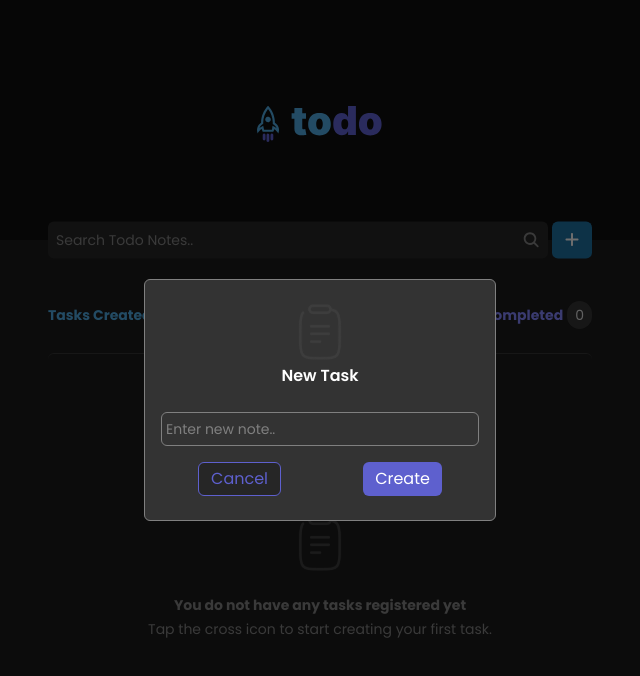
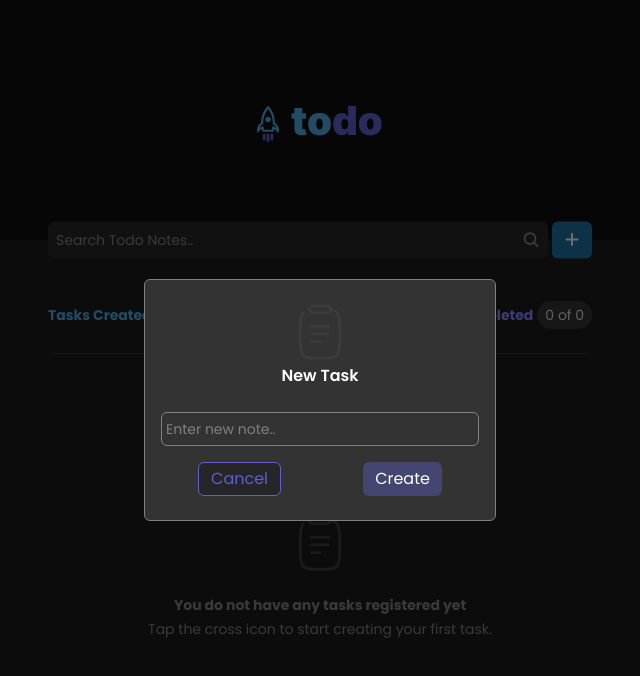
Before and after one commit to sleek-ennju/typetodolist, a React (Vite) app: page / in a window 1280 px wide. Both pictures are taken after a click on the button 892 px from the left and 240 px from the top of the page. Shown: the top 676 px of the page, without its empty margins (320-960 px from the left). Built offline with nearby package versions, Linux system fonts and the light colour scheme.

Commit message:
sum of completed tasks integrated

```diff
--- a/src/components/Btn.tsx
+++ b/src/components/Btn.tsx
@@ -1,9 +1,9 @@
 import classNames from "classnames";
 import { buttonProp } from "../static/types";
 
-const Btn = ({children, action, className}: buttonProp) => {
+const Btn = ({children, action, className, disabled}: buttonProp) => {
   return (
-    <button onClick={action} className={classNames(className, "transition-all duration-300 rounded-md py-1 px-3")}>
+    <button disabled={disabled} onClick={action} className={classNames(className, "transition-all duration-300 rounded-md py-1 px-3")}>
       {children}
     </button>
   )
--- a/src/components/Modal.tsx
+++ b/src/components/Modal.tsx
@@ -14,6 +14,7 @@ import { AiOutlineLoading3Quarters } from "react-icons/ai";
 import { toast } from "react-toastify";
 
 
+
 const Modal = ({handleCloseModal, handleCreateTask}: modalProp) => {
     const [userTask, setUserTask] = useState(""); //state storing value from input field
     const [isLoading, setIsLoading] = useState(false);
@@ -27,12 +28,11 @@ const Modal = ({handleCloseModal, handleCreateTask}: modalProp) => {
         setIsLoading(true);
         // create new task data
         const newTask: todo = {
-            id: Date.now(),
+            id: Date.now().toString(),
             content: userTask,
             state: false,
         };
 
-        console.log("newTask: ",newTask);
         // prolong propagation time for 500 milli seconds
         setTimeout(()=>{
             handleCreateTask((prev) => [...prev, newTask]);
@@ -62,12 +62,18 @@ const Modal = ({handleCloseModal, handleCreateTask}: modalProp) => {
             </div>
 
             <div className="w-full">
-                <input value={userTask} onChange={(e)=> setUserTask(e.target.value)} type="text" className="bg-transparent border border-base-300 rounded-md outline-none text-base-300 w-full placeholder:text-sm placeholder:text-base-300 p-1" placeholder="Enter new note.." />
+                <input
+                    value={userTask}
+                    onChange={(e)=> setUserTask(e.target.value)}
+                    type="text"
+                    className="bg-transparent border border-base-300 rounded-md outline-none text-base-300 w-full placeholder:text-sm placeholder:text-base-300 p-1"
+                    placeholder="Enter new note.."
+                />
                 <div className="flex justify-around flex-wrap gap-2 mt-4">
                     <Btn action={closeModal} className={"bg-base-500 border border-purple-dark hover:border-purple-light text-purple-dark hover:text-purple-light"}>
                         Cancel
                     </Btn>
-                    <Btn action={createTask} className={"bg-purple-dark hover:bg-purple-light text-white flex items-center justify-center"}>
+                    <Btn action={createTask} disabled={userTask === "" ? true : false} className={"bg-purple-dark hover:bg-purple-light text-white flex items-center justify-center disabled:cursor-not-allowed disabled:bg-opacity-40"}>
                         {isLoading ? <AiOutlineLoading3Quarters className="size-4 text-white animate-spin transition-all duration-300" /> : "Create"}
                     </Btn>
                 </div>
--- a/src/components/Task.tsx
+++ b/src/components/Task.tsx
@@ -1,20 +1,20 @@
-// component
+import classNames from "classnames";
+
+// components
 import CheckFalse from "./CheckFalse";
+import CheckTrue from "./CheckTrue";
 
 // icon
 import { BsTrash3Fill } from "react-icons/bs";
 
 // type
 import { task } from "../static/types";
-import CheckTrue from "./CheckTrue";
-import classNames from "classnames";
 
 const Task = ({id, content, state, todoAction}: task) => {
 
     const handleChange = (e: React.ChangeEvent<HTMLInputElement>)=> {
        const newState = e.target.checked;
        todoAction((prev) => prev.map(todo => todo.id === id ? {...todo, state: newState} : todo));
-       console.log("checkedTaskId: ", id);
     }
 
     const handleDelete = () => {
@@ -23,10 +23,10 @@ const Task = ({id, content, state, todoAction}: task) => {
 
   return (
     <div className="flex gap-2 sm:gap-3 md:gap-4 p-4 bg-base-500 border border-base-400 rounded-md">
-        <label htmlFor="check" className="group self-start cursor-pointer">
-            <input checked={state} onChange={handleChange} type="checkbox" id="check" hidden />
+        <label htmlFor={id} className="group self-start cursor-pointer">
+            <input checked={state} onChange={handleChange} type="checkbox" id={id} hidden />
             {
-                state ? (<CheckTrue /> ) : ( <CheckFalse /> )
+                state ? ( <CheckTrue /> ) : ( <CheckFalse /> )
             }
         </label>
         <p className={classNames(state ? "line-through text-base-300" : "text-base-100", "flex-1 text-sm md:text-base transition-all duration-300")}>{content}</p>
--- a/src/layout/main/Main.tsx
+++ b/src/layout/main/Main.tsx
@@ -1,3 +1,5 @@
+import { useState } from "react";
+
 // components
 import { IconBtn, Modal, Search, Task } from "../../components";
 
@@ -9,12 +11,12 @@ import { clipboard } from "../../assets";
 
 // icons
 import { FaPlus } from "react-icons/fa6";
-import { useState } from "react";
 
 
 const Main = () => {
   const [openModal, setOpenModal] = useState(false);
   const [todoLists, setTodoLists] = useState<todo[]>([]);
+
 
 
   return (
@@ -37,7 +39,7 @@ const Main = () => {
           </div>
           <div className="flex items-center gap-1">
             <h3 className="text-xs sm:text-sm font-bold text-purple-light">Completed</h3>
-            <p className="text-xs sm:text-sm text-base-200 bg-base-400 rounded-full min-w-[1.2em] min-h-[1.2em] py-1 px-2 flex justify-center items-center">0</p>
+            <p className="text-xs sm:text-sm text-base-200 bg-base-400 rounded-full min-w-[1.2em] min-h-[1.2em] py-1 px-2 flex justify-center items-center">{todoLists.filter(todo => todo.state === true).length} of {todoLists.length}</p>
           </div>
         </div>
 
--- a/src/static/types.ts
+++ b/src/static/types.ts
@@ -1,13 +1,13 @@
-import { Dispatch, ReactNode, SetStateAction } from "react";
+import { ComponentPropsWithoutRef, Dispatch, ReactNode, SetStateAction } from "react";
 
 export type todo = {
-    id: string | number,
+    id: string,
     content: string,
     state: boolean
 }
 
 export type task = {
-    id: string | number,
+    id: string,
     content: string,
     state: boolean,
     todoAction: Dispatch<SetStateAction<todo[]>>
@@ -17,11 +17,14 @@ export type iconButtonProp = {
     children: ReactNode,
     action: Dispatch<SetStateAction<boolean>>, // type for states
 };
+
+export type ButtonProps = ComponentPropsWithoutRef<'button'>;
+
 export type buttonProp = {
     children: ReactNode,
     action: ()=> void, // type for states
     className: string,
-};
+} & ButtonProps;
 
 
 export type modalProp = {
```
Also changed, not shown: 1 other file (tests, documents, lock files or other folders).
